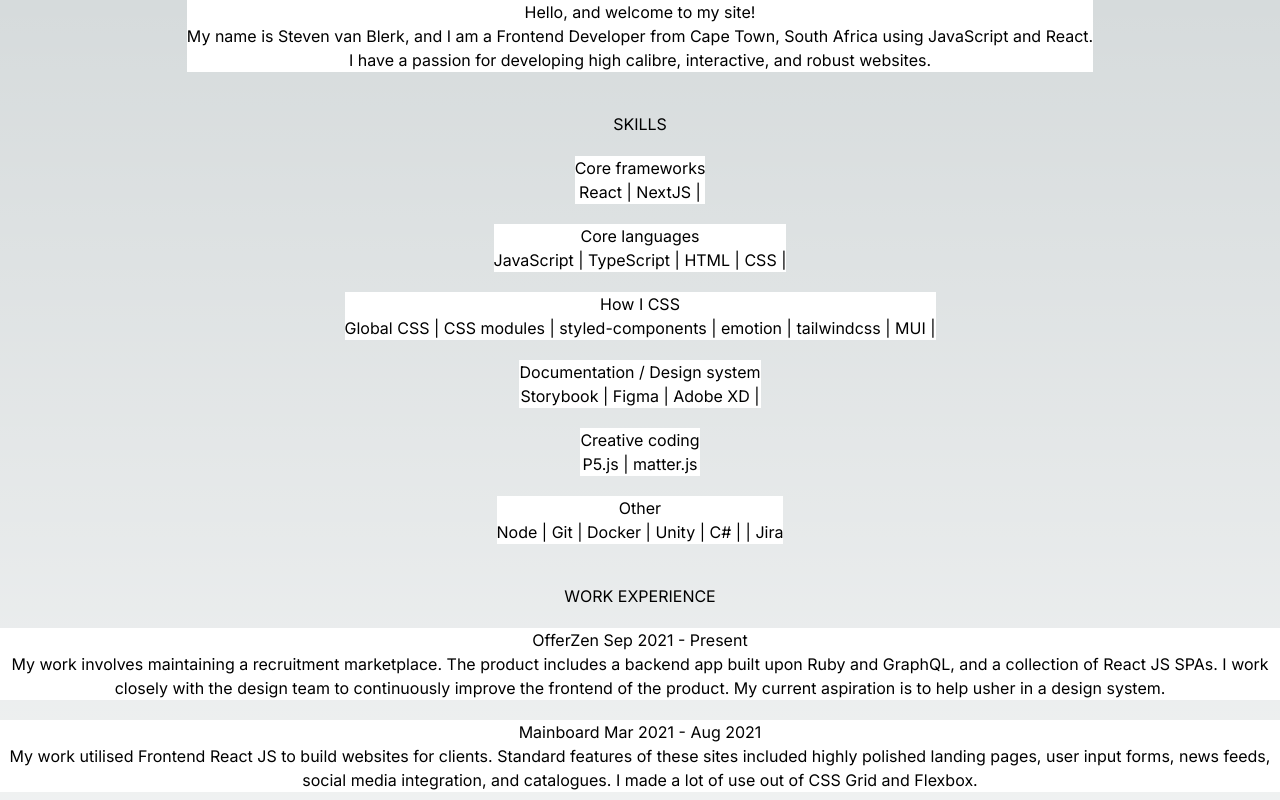
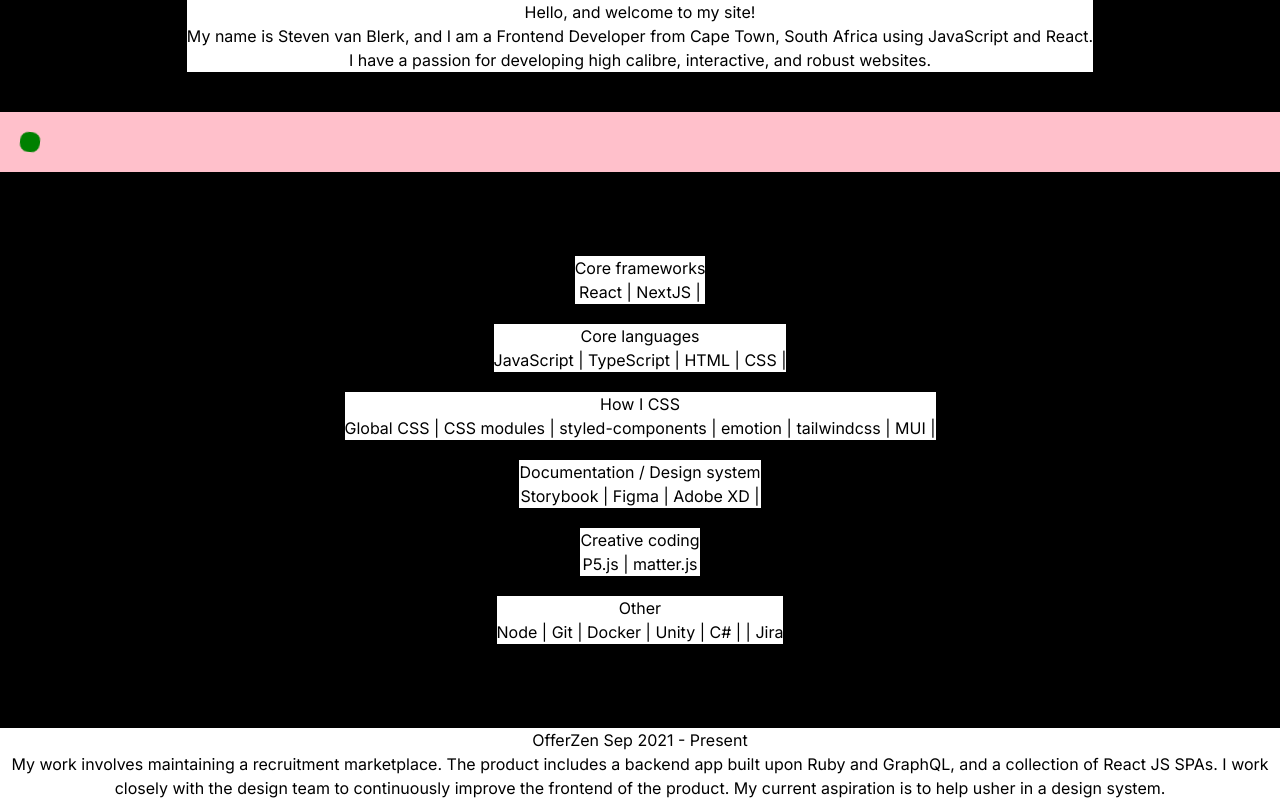
Before and after one commit to StevenVanBlerk/code-portfolio, a Next.js app: page / in a window 1280 px wide. Shown: the top 800 px of the page. Built offline with nearby package versions, Linux system fonts and the light colour scheme.

Commit message:
added basic demo of framer-motion

```diff
--- a/src/app/globals.css
+++ b/src/app/globals.css
@@ -17,11 +17,4 @@
 }
 
 body {
-  color: rgb(var(--foreground-rgb));
-  background: linear-gradient(
-      to bottom,
-      transparent,
-      rgb(var(--background-end-rgb))
-    )
-    rgb(var(--background-start-rgb));
 }
--- a/src/app/page.tsx
+++ b/src/app/page.tsx
@@ -1,5 +1,3 @@
-import Button from "@/designSystem/components/inputs/Button";
-import Image from "next/image";
 import LandingPage from "./pages/landingPage";
 
 export default function Home() {
--- a/src/app/pages/landingPage/index.tsx
+++ b/src/app/pages/landingPage/index.tsx
@@ -1,3 +1,4 @@
+import FramerDemo from "@/bespokeSystem/components/FramerDemo";
 import ContactMeOption1 from "./ContactMeOption1";
 import EducationOption1 from "./EducationOption1";
 import IntroductionOption1 from "./IntroductionOption1";
@@ -6,8 +7,9 @@ import WorkExperienceOption1 from "./WorkExperienceOption1";
 
 const LandingPage = () => {
   return (
-    <div className="grid gap-10">
+    <div className="grid gap-10 bg-black">
       <IntroductionOption1 />
+      <FramerDemo />
       <SkillsOption1 />
       <WorkExperienceOption1 />
       <EducationOption1 />
--- /dev/null
+++ b/src/bespokeSystem/components/FramerDemo/FramerDemo.tsx
@@ -0,0 +1,22 @@
+"use client";
+
+import { motion } from "framer-motion";
+
+const FramerDemo = () => {
+  return (
+    <div style={{ padding: "20px", background: "pink" }}>
+      <motion.div
+        transition={{ repeat: Infinity, duration: 2 }}
+        animate={{
+          scale: [1, 2, 2, 1, 1],
+          rotate: [0, 0, 270, 270, 0],
+          borderRadius: ["20%", "20%", "50%", "50%", "20%"],
+          background: "green",
+        }}
+        style={{ background: "lightblue", height: "20px", width: "20px" }}
+      />
+    </div>
+  );
+};
+
+export default FramerDemo;
--- /dev/null
+++ b/src/bespokeSystem/components/FramerDemo/index.ts
@@ -0,0 +1,2 @@
+import FramerDemo from "./FramerDemo";
+export default FramerDemo;
```
